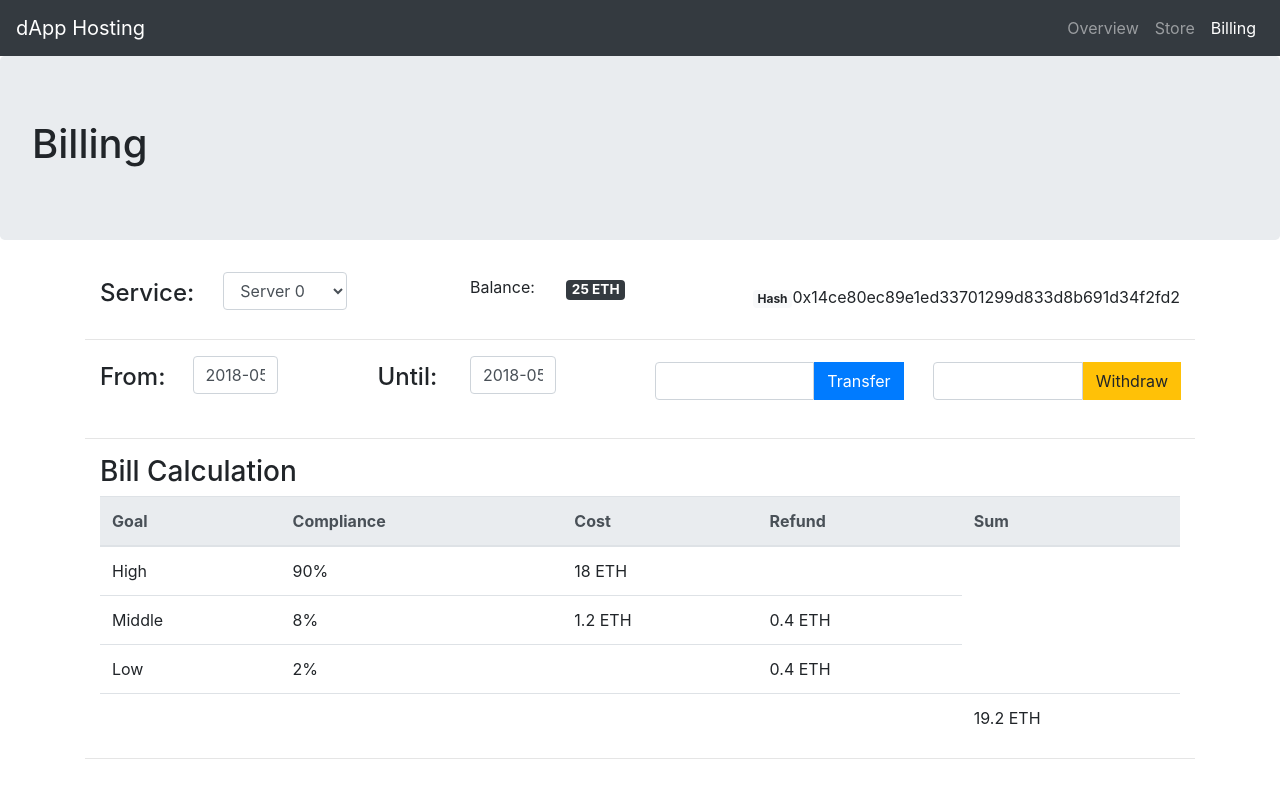
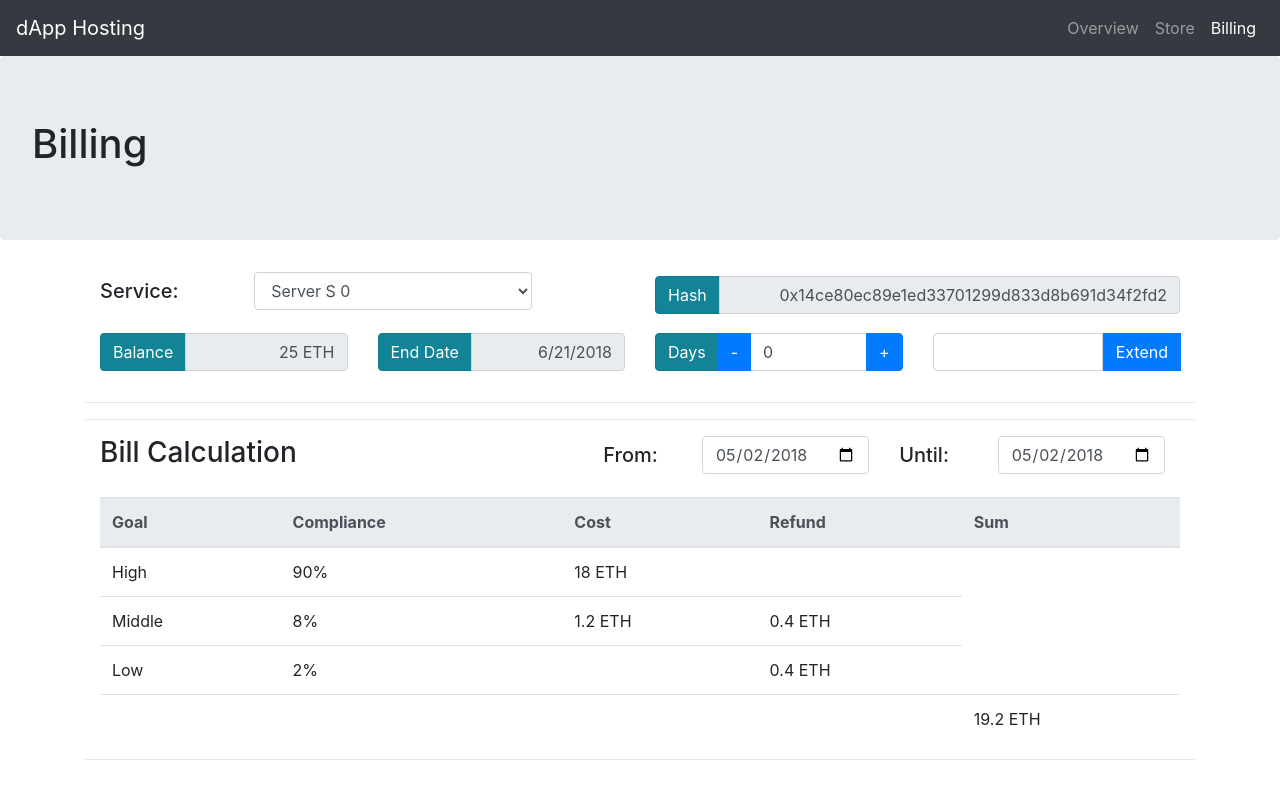
Before and after one commit to chaimaekhaled/hosting-dapp, a React (Create React App) app: page /billing in a window 1280 px wide. Built offline with nearby package versions, Linux system fonts and the light colour scheme.

Commit message:
Reworked FRONTEND: dynamic content and prettier

```diff
--- /dev/null
+++ b/src/components/DaysInput.js
@@ -0,0 +1,52 @@
+import React, {Component} from 'react';
+import {Button, Input, InputGroup, InputGroupAddon, InputGroupText} from 'reactstrap';
+
+class DaysInput extends Component {
+
+    /*
+    props.selectedDays;
+    props.onClick();
+    props.onChange();
+
+    constructor(props) {
+        super(props);
+        this.state = {
+            value: this.props.selectedDays !== undefined ? this.props.selectedDays : 0,
+        };
+        this.handleChange = this.handleChange.bind(this);
+    }
+
+    handleChange(e) {
+        this.setState({
+            value: parseInt(e.target.value, 10),
+        });
+        this.props.onChange(this.state.value);
+    }*/
+
+    render() {
+        let info = {
+            color: '#fff',
+            backgroundColor: '#138496',
+            borderColor: '#117a8b'
+        };
+
+        return (
+            <InputGroup>
+                <InputGroupAddon addonType="prepend">
+                    <InputGroupText style={info}>Days</InputGroupText>
+                    <Button color="primary" onClick={() => {
+                        this.props.onClick(-1);
+                    }}>-</Button>
+                </InputGroupAddon>
+                <Input value={this.props.selectedDays} onChange={this.props.onChange} type="number"/>
+                <InputGroupAddon addonType="append">
+                    <Button color="primary" onClick={() => {
+                        this.props.onClick(+1)
+                    }}>+</Button>
+                </InputGroupAddon>
+            </InputGroup>
+        )
+    }
+}
+
+export default DaysInput;
--- /dev/null
+++ b/src/components/LabeledInput.js
@@ -0,0 +1,30 @@
+import React, {Component} from 'react';
+import {Col, Input, Label, Row} from 'reactstrap';
+
+class LabeledInput extends Component {
+    /*  constructor(props) {
+          super(props);
+      };
+  */
+    render() {
+        let options = null;
+        if (this.props.type === "select" && typeof this.props.options !== undefined && this.props.options.length > 0) {
+            options = this.props.options.map(option => <option value={option.value}
+                                                               key={option.value}>{option.text}</option>);
+        }
+
+        return (
+            <Row>
+                <Label xs={12} md={4} for={this.props.InputId}><h5>{this.props.labelText}</h5></Label>
+                <Col xs={12} md={8}>
+                    <Input id={this.props.inputId} onChange={this.props.onChange} type={this.props.type}
+                           value={this.props.value}>
+                        {options}
+                    </Input>
+                </Col>
+            </Row>
+        )
+    }
+}
+
+export default LabeledInput;
--- a/src/components/MonthSelector.js
+++ b/src/components/MonthSelector.js
@@ -1,5 +1,6 @@
 import React, {Component} from 'react';
-import {Button, Col, Container, Input, InputGroup, InputGroupAddon, Label, Row} from 'reactstrap';
+import {Col, Container, Row} from 'reactstrap';
+import LabeledInput from './LabeledInput';
 
 class MonthSelector extends Component {
     constructor(props) {
@@ -17,8 +18,14 @@ class MonthSelector extends Component {
         switch (e.target.id) {
             case "fromSelector":
                 this.setState({fromDate: newDate});
+                break;
             case "untilSelector":
                 this.setState({untilDate: newDate});
+                break;
+            default:
+                console.log("Error in MonthSelector.handleChange. Target: ");
+                console.log(e.target);
+
         }
         //this.props.onChange(newDate);
         console.log("New " + e.target.id + " date: " + newDate);
@@ -27,45 +34,40 @@ class MonthSelector extends Component {
 
     render() {
         //TODO: move badgeStyle and rowGrid to CSS
-        const rowGrid = {'margin-bottom': '15px'};
+        const rowGrid = {marginBottom: 15 + 'px'};
 
-        const uniqueMonths = [...new Set(this.props.data.map(item => item.month))];
-        const months = ["January", "February", "March", "April", "May", "June", "July", "August", "September", "October", "November", "December"];
-
+        //const uniqueMonths = [...new Set(this.props.data.map(item => item.month))];
+        //const months = ["January", "February", "March", "April", "May", "June", "July", "August", "September", "October", "November", "December"];
+        const xl = {size: 5};
+        const lg = {size: 6};
+        const md = {size: 6};
+        const xs = {size: 12};
         return (
             <Container>
-                <Row className="align-items-center justify-content-between">
-                    <Col xs={12} md={6} xl={3} style={rowGrid}>
-                        <Row>
-                            <Label xs={5} lg={4} for="fromSelector"><h4>From:</h4></Label>
-                            <Col xs={7} lg={5}>
-                                <Input id="fromSelector" onChange={this.handleChange}
-                                       value={this.state.fromDate}/>
-                            </Col>
-                        </Row>
+                <Row className="justify-content-lg-end">
+                    {/*<Row className="align-items-center justify-content-between">*/}
+                    <Col xs={xs} md={md} lg={lg} xl={xl} style={rowGrid}>
+                        <LabeledInput id="fromSelector" onChange={this.handleChange} labelText="From:"
+                                      inputId="fromSelector"
+                                      value={this.state.fromDate} type="date"/>
+                        {/*<Row>*/}
+                        {/*<Label xs={5} lg={4} for="fromSelector"><h4>From:</h4></Label>*/}
+                        {/*<Col xs={7} lg={5}>*/}
+                        {/*<Input id="fromSelector" onChange={this.handleChange}*/}
+                        {/*value={this.state.fromDate}/>*/}
+                        {/*</Col>*/}
+                        {/*</Row>*/}
                     </Col>
-                    <Col xs={12} md={6} xl={3} style={rowGrid}>
-                        <Row>
-                            <Label xs={5} lg={4} for="untilSelector"><h4>Until:</h4></Label>
-                            <Col xs={7} lg={5}>
-                                <Input id="untilSelector" onChange={this.handleChange}
-                                       value={this.state.untilDate}/>
-                            </Col>
-                        </Row>
-                    </Col>
-                    <Col xs={6} md={{size: 3, offset: 6}} xl={{size: 3, offset: 0}} style={rowGrid}>
-                        <InputGroup>
-                            <Input/>
-                            <InputGroupAddon addonType="prepend"><Button
-                                color="primary">Transfer</Button></InputGroupAddon>
-                        </InputGroup>
-                    </Col>
-                    <Col xs={6} md={3} xl={3} style={rowGrid}>
-                        <InputGroup>
-                            <Input/>
-                            <InputGroupAddon addonType="prepend"><Button
-                                color="warning">Withdraw</Button></InputGroupAddon>
-                        </InputGroup>
+                    <Col xs={xs} md={md} lg={lg} xl={xl} style={rowGrid}>
+                        <LabeledInput onChange={this.handleChange} labelText="Until:" inputId="untilSelector"
+                                      value={this.state.untilDate} type="date"/>
+                        {/*<Row>*/}
+                        {/*<Label xs={5} lg={4} for="untilSelector"><h4>Until:</h4></Label>*/}
+                        {/*<Col xs={7} lg={5}>*/}
+                        {/*<Input id="untilSelector" onChange={this.handleChange}*/}
+                        {/*value={this.state.untilDate}/>*/}
+                        {/*</Col>*/}
+                        {/*</Row>*/}
                     </Col>
                 </Row>
             </Container>
--- a/src/components/ServiceSelector.js
+++ b/src/components/ServiceSelector.js
@@ -1,40 +1,55 @@
 import React, {Component} from 'react';
-import {Badge, Col, Container, Input, Label, Row} from 'reactstrap';
-
+import {Button, Col, Container, Input, InputGroup, InputGroupAddon, InputGroupText, Row} from 'reactstrap';
+import LabeledInput from './LabeledInput';
+import DaysInput from './DaysInput';
 
 class ServiceSelector extends Component {
     constructor(props) {
         super(props);
         this.state = {
-            selectedService: this.props.selectedService ? this.props.selectedService : 0,
-            uniqueServices: [...new Set(this.props.data.map(item => item.id))],
+            selectedServiceId: this.props.selectedService ? this.props.selectedService : 0,
+            selectedService: this.props.data[0],
+            selectedDays: 0,
         };
         this.handleChange = this.handleChange.bind(this);
-        this.getHash = this.getHash.bind(this);
     }
 
     handleChange(e) {
-        const val = parseInt(e.target.value, 10);
-        this.setState({selectedService: val});
-        console.log("New ServiceContract selected: " + val);
-        this.props.onChange(val);
-    }
-
-    getHash() {
-        for (let i = 0; i < this.props.data.length; i++) {
-            if (this.props.data[i].id === this.state.selectedService) return this.props.data[i].hash;
-        }
+        const id = parseInt(e.target.value, 10);
+        this.setState({
+            selectedServiceId: id,
+            selectedService: this.props.data[id],
+        });
+        console.log("New ServiceContract selected: " + id);
+        //this.props.onChange(id);
     }
 
     render() {
         const badgeStyle = {'font-size': '85%', 'margin-top': '5px', 'margin-bottom': '5px', 'float': 'right'};
         const rowGrid = {'margin-bottom': '15px'};
+        let services = this.props.data.map(item => {
+            return {value: item.id, text: item.name + " " + item.id}
+        });
+        const lg = {size: 3};
+        const sm = {size: 6, offset: 0};
+        const btn = this.state.selectedDays >= 0 ?
+            <Button color="primary">Extend</Button> : <Button color="warning">Withdraw</Button>;
+
+
+        let info = {
+            color: '#fff',
+            backgroundColor: '#138496',
+            borderColor: '#117a8b'
+        };
 
         return (
             <Container>
                 <Row className="align-items-center">
-                    <Col xs={12} md={5} lg={4}>
-                        <Row><Label xs={5} lg={4} for="serviceSelector"><h4>Service: </h4></Label>
+                    <Col xs={12} lg={5} style={rowGrid}>
+                        <LabeledInput inputId="serviceSelector" onChange={this.handleChange} labelText="Service:"
+                                      value={this.state.selectedServiceId} type="select"
+                                      options={services}/>
+                        {/*<Row><Label xs={5} lg={4} for="serviceSelector"><h4>Service: </h4></Label>
                             <Col xs={7} lg={5}>
                                 <Input type="select" id="serviceSelector" onChange={this.handleChange}
                                        value={this.state.selectedService}>
@@ -43,18 +58,51 @@ class ServiceSelector extends Component {
                                     }
                                 </Input>
                             </Col>
-                        </Row>
+                        </Row>*/}
                     </Col>
-
-                    <Col xs={12} md={4} xl={2} style={rowGrid}>Balance:
-                        <Badge style={badgeStyle} color="dark">25 ETH</Badge>
+                    <Col xs={12} lg={{size: 7}} xl={{size: 6, offset: 1}}
+                         style={{textAlign: "right", marginBottom: 15 + 'px'}}>
+                        <InputGroup>
+                            <InputGroupAddon addonType="prepend"><InputGroupText style={info}>Hash</InputGroupText>
+                            </InputGroupAddon>
+                            <Input style={{textAlign: 'right',}} value={this.state.selectedService.hash} disabled/>
+                        </InputGroup>
+                        {/*<Badge color="light">Hash</Badge>*/}
+                        {/*<span style={{overflowWrap: 'break-word'}} color="dark">*/}
+                        {/*{this.getHash(this.state.selectedService)}*/}
+                        {/*</span>*/}
                     </Col>
-                    <Col xs={12} md={3} lg={6} style={{'text-align': "right"}}>
-                        <Badge color="light">Hash</Badge>
-                        <span style={{'overflow-wrap': 'break-word'}}
-                              color="dark">
-                            {this.getHash(this.state.selectedService)}
-                            </span>
+                    <Col xs={12} sm={sm} lg={lg} style={rowGrid}>
+                        {/*<Badge style={badgeStyle} color="dark">25 ETH</Badge>*/}
+                        <InputGroup>
+                            <InputGroupAddon addonType="prepend"><InputGroupText style={info}>Balance</InputGroupText>
+                            </InputGroupAddon>
+                            <Input style={{textAlign: 'right',}} value={this.state.selectedService.balance + " ETH"}
+                                   disabled/>
+                        </InputGroup>
+                    </Col>
+                    <Col xs={12} sm={sm} lg={lg} style={rowGrid}>
+                        {/*<Badge style={badgeStyle} color="dark">25 ETH</Badge>*/}
+                        <InputGroup>
+                            <InputGroupAddon addonType="prepend"><InputGroupText style={info}>End Date</InputGroupText>
+                            </InputGroupAddon>
+                            <Input style={{textAlign: 'right',}}
+                                   value={new Date(this.state.selectedService.endDate).toLocaleDateString()} disabled/>
+                        </InputGroup>
+                    </Col>
+                    <Col xs={12} sm={sm} lg={lg} style={rowGrid}>
+                        <DaysInput selectedDays={this.state.selectedDays}
+                                   onChange={(e) => {
+                                       let newDays = parseInt(e.target.value, 10) === NaN ? 0 : parseInt(e.target.value, 10);
+                                       this.setState({selectedDays: newDays});
+                                   }}
+                                   onClick={(n) => this.setState({selectedDays: this.state.selectedDays + n})}/>
+                    </Col>
+                    <Col xs={12} sm={sm} lg={lg} style={rowGrid}>
+                        <InputGroup>
+                            <Input type="number" style={{textAlign: 'right',}}/>
+                            <InputGroupAddon addonType="prepend">{btn}</InputGroupAddon>
+                        </InputGroup>
                     </Col>
                 </Row>
             </Container>
--- a/src/index.js
+++ b/src/index.js
@@ -10,22 +10,9 @@ const data = [
     {
         id: 0,
         hash: '0x14ce80ec89e1ed33701299d833d8b691d34f2fd2',
-        month: '2018-04',
-        latency: 4,
-        dropPackets: 5,
-        availability: 97.8
-    },
-    {
-        id: 0,
-        hash: '0x14ce80ec89e1ed33701299d833d8b691d34f2fd2',
-        month: '2018-03',
-        latency: 2,
-        dropPackets: 12,
-        availability: 96
-    },
-    {
-        id: 0,
-        hash: '0x14ce80ec89e1ed33701299d833d8b691d34f2fd2',
+        name: "Server S",
+        balance: 25,
+        endDate: '2018-06-21',
         month: '2018-02',
         latency: 21,
         dropPackets: 9,
@@ -34,6 +21,55 @@ const data = [
     {
         id: 1,
         hash: '0x13f93b519261bf56d58e6e5d2a028a04ac6fa691',
+        name: "Server M",
+        balance: 15,
+        endDate: '2018-05-31',
+        month: '2018-04',
+        latency: 55,
+        dropPackets: 2,
+        availability: 99.99
+    },
+    {
+        id: 2,
+        hash: '0xbe559c7a90427fb5b629b0703385480570190a36',
+        name: "Server M",
+        balance: 33,
+        endDate: '2018-06-07',
+        month: '2018-04',
+        latency: 4,
+        dropPackets: 5,
+        availability: 97.8
+    },
+];
+
+const data2 = [
+    {
+        id: 0,
+        hash: '0x14ce80ec89e1ed33701299d833d8b691d34f2fd2', name: "Server S",
+        month: '2018-04',
+        latency: 4,
+        dropPackets: 5,
+        availability: 97.8
+    },
+    {
+        id: 0,
+        hash: '0x14ce80ec89e1ed33701299d833d8b691d34f2fd2', name: "Server S",
+        month: '2018-03',
+        latency: 2,
+        dropPackets: 12,
+        availability: 96
+    },
+    {
+        id: 0,
+        hash: '0x14ce80ec89e1ed33701299d833d8b691d34f2fd2', name: "Server S",
+        month: '2018-02',
+        latency: 21,
+        dropPackets: 9,
+        availability: 99.999
+    },
+    {
+        id: 1,
+        hash: '0x13f93b519261bf56d58e6e5d2a028a04ac6fa691', name: "Server M",
         month: '2018-04',
         latency: 55,
         dropPackets: 2,
@@ -41,7 +77,7 @@ const data = [
     },
     {
         id: 1,
-        hash: '0x13f93b519261bf56d58e6e5d2a028a04ac6fa691',
+        hash: '0x13f93b519261bf56d58e6e5d2a028a04ac6fa691', name: "Server M",
         month: '2018-03',
         latency: 4,
         dropPackets: 5,
@@ -49,7 +85,7 @@ const data = [
     },
     {
         id: 1,
-        hash: '0x13f93b519261bf56d58e6e5d2a028a04ac6fa691',
+        hash: '0x13f93b519261bf56d58e6e5d2a028a04ac6fa691', name: "Server M",
         month: '2018-02',
         latency: 60,
         dropPackets: 8,
@@ -57,7 +93,7 @@ const data = [
     },
     {
         id: 2,
-        hash: '0xbe559c7a90427fb5b629b0703385480570190a36',
+        hash: '0xbe559c7a90427fb5b629b0703385480570190a36', name: "Server M",
         month: '2018-04',
         latency: 4,
         dropPackets: 5,
@@ -65,7 +101,7 @@ const data = [
     },
     {
         id: 2,
-        hash: '0xbe559c7a90427fb5b629b0703385480570190a36',
+        hash: '0xbe559c7a90427fb5b629b0703385480570190a36', name: "Server M",
         month: '2018-03',
         latency: 60,
         dropPackets: 8,
@@ -73,7 +109,7 @@ const data = [
     },
     {
         id: 2,
-        hash: '0xbe559c7a90427fb5b629b0703385480570190a36',
+        hash: '0xbe559c7a90427fb5b629b0703385480570190a36', name: "Server M",
         month: '2018-02',
         latency: 55,
         dropPackets: 2,
--- a/src/layout/billing/Billing.js
+++ b/src/layout/billing/Billing.js
@@ -1,11 +1,18 @@
 import React, {Component} from 'react';
-import {Container, Jumbotron, Table} from 'reactstrap';
+import {Col, Container, Jumbotron, Row, Table} from 'reactstrap';
 import MonthSelector from "../../components/MonthSelector";
 import ServiceSelector from "../../components/ServiceSelector";
 
-function BillCalculation() {
+function BillCalculation(props) {
     return (
-        <Container><h3>Bill Calculation</h3>
+        <Container>
+            <Row>
+                <Col xs={12} lg={4}><h3>Bill Calculation</h3></Col>
+                <Col xs={12} lg={8}>
+                    <MonthSelector data={props.data} onChange={() => {
+                    }}/>
+                </Col>
+            </Row>
             <Table className="table-responsive-sm">
                 <thead className="thead-light">
                 <tr>
@@ -50,7 +57,6 @@ function BillCalculation() {
 
 class Billing extends Component {
     render() {
-        const rowGrid = {'margin-bottom': '15px'}; //TODO: move this to CSS
 
         return (
             <main>
@@ -59,10 +65,10 @@ class Billing extends Component {
                     <ServiceSelector data={this.props.data} onChange={() => {
                     }}/>
                     <hr className="my-3"/>
-                    <MonthSelector data={this.props.data} onChange={() => {
-                    }}/>
+                    {/*<MonthSelector data={this.props.data} onChange={() => {*/}
+                    {/*}}/>*/}
                     <hr className="my-3"/>
-                    <BillCalculation/>
+                    <BillCalculation {...this.props}/>
                     <hr className="my-3"/>
 
                     {/*<Row style={rowGrid}>
--- a/src/layout/store/Store.js
+++ b/src/layout/store/Store.js
@@ -1,19 +1,7 @@
 import React, {Component} from 'react';
-import {
-    Button,
-    Col,
-    Container,
-    Form,
-    FormGroup,
-    Input,
-    InputGroup,
-    InputGroupAddon,
-    Jumbotron,
-    Label,
-    Row,
-    Table
-} from 'reactstrap';
-import StoreCard from '../../components/StoreCard'
+import {Button, Col, Container, Form, FormGroup, Input, Jumbotron, Label, Row, Table} from 'reactstrap';
+import StoreCard from '../../components/StoreCard';
+import DaysInput from '../../components/DaysInput';
 
 function SLA() {
     return (
@@ -74,23 +62,28 @@ function DealClosing(props) {
                         </Row>
                     </Col>
                     <Col xs={12} sm={3} style={rowGrid}>
-                        <Row><Label for="daysInput" xs={3}>Days</Label>
-                            <Col xs={9}>
-                                <InputGroup id="daysInput">
-                                    <InputGroupAddon addonType="prepend">
-                                        <Button onClick={() => {
-                                            props.handleClickDaysSelection(-1)
-                                        }}>-</Button>
-                                    </InputGroupAddon>
-                                    <Input value={props.selectedDays}/>
-                                    <InputGroupAddon addonType="append">
-                                        <Button onClick={() => {
-                                            props.handleClickDaysSelection(1)
-                                        }}>+</Button>
-                                    </InputGroupAddon>
-                                </InputGroup>
-                            </Col>
-                        </Row>
+                        <DaysInput selectedDays={this.state.selectedDays}
+                                   onClick={() => {
+                                   }}
+                                   onChange={() => {
+                                   }}/>
+                        {/*<Row><Label for="daysInput" xs={3}>Days</Label>*/}
+                        {/*<Col xs={9}>*/}
+                        {/*<InputGroup id="daysInput">*/}
+                        {/*<InputGroupAddon addonType="prepend">*/}
+                        {/*<Button onClick={() => {*/}
+                        {/*props.handleClickDaysSelection(-1)*/}
+                        {/*}}>-</Button>*/}
+                        {/*</InputGroupAddon>*/}
+                        {/*<Input value={props.selectedDays}/>*/}
+                        {/*<InputGroupAddon addonType="append">*/}
+                        {/*<Button onClick={() => {*/}
+                        {/*props.handleClickDaysSelection(1)*/}
+                        {/*}}>+</Button>*/}
+                        {/*</InputGroupAddon>*/}
+                        {/*</InputGroup>*/}
+                        {/*</Col>*/}
+                        {/*</Row>*/}
                     </Col>
                     <Col xs={12} sm={3} className="align-content-md-end" style={rowGrid}>
                         {btn}
@@ -119,8 +112,9 @@ class Store extends Component {
     }
 
     handleClickDaysSelection(n) {
+        let days = this.state.selectedDays + n >= 0 ? this.state.selectedDays + n : 0;
         this.setState({
-            selectedDays: (this.state.selectedDays + n),
+            selectedDays: days,
         })
     }
 
```
